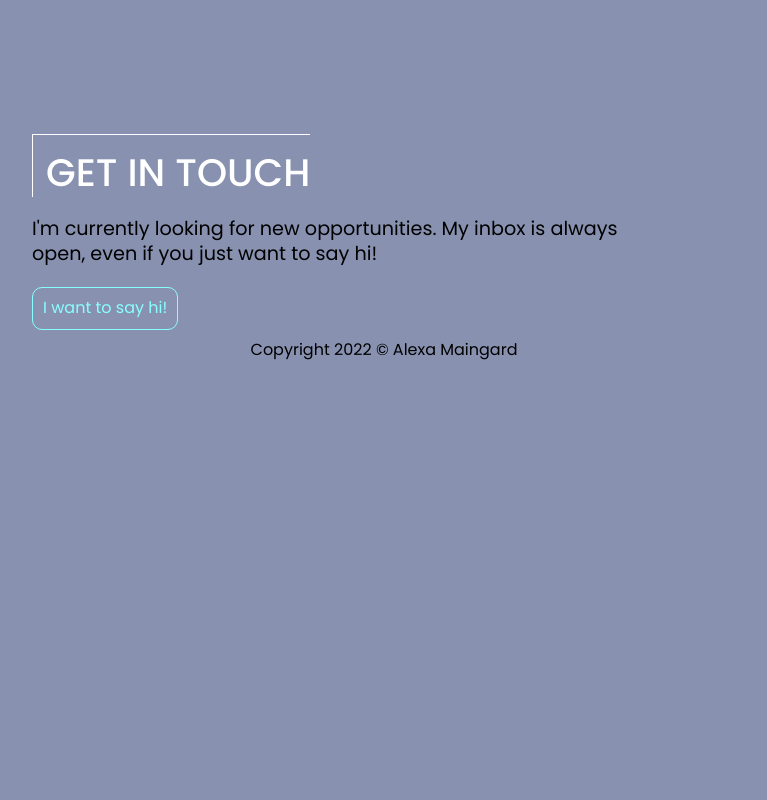
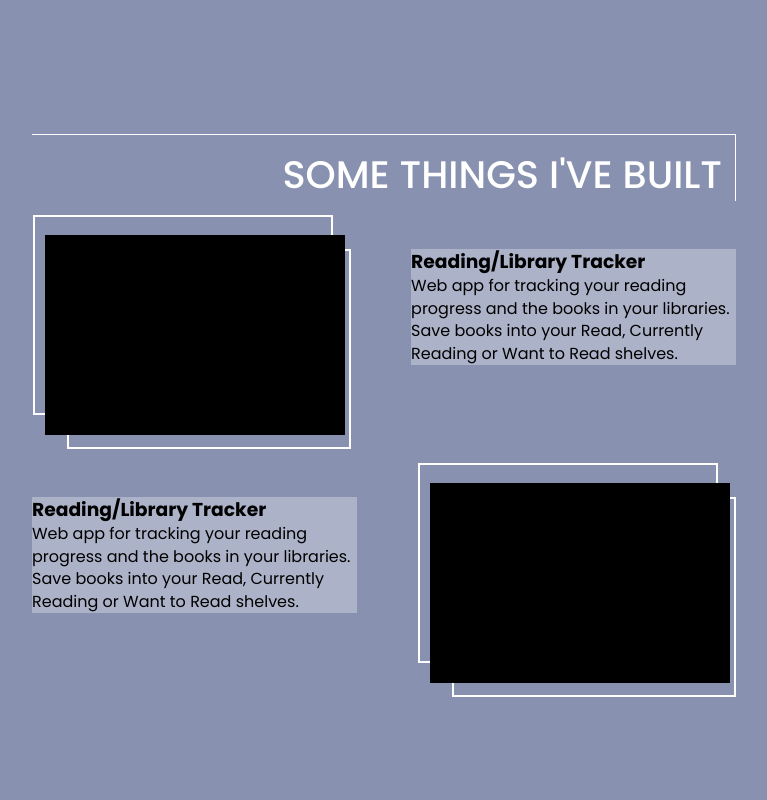
Before and after one commit to alexamaingard/merlina, a React (Create React App) app: page / in a window 1280 px wide. Shown: the part 1560-2360 px from the top of the page, without its empty margins (256-1023 px from the left). Before the commit the page ends 1930 px from the top, so only its background shows below. Built offline with nearby package versions, Linux system fonts and the light colour scheme.

Commit message:
add portfolio component and styles

```diff
--- a/src/App.js
+++ b/src/App.js
@@ -5,6 +5,7 @@ import { AboutPage } from "./components/AboutPage";
 import { Contact } from './components/Contact';
 import { Footer } from './components/Footer';
 import { Header } from "./components/Header";
+import { Portfolio } from './components/Portfolio';
 import { ProfilePage } from "./components/ProfilePage";
 import { SocialMedia } from "./components/SocialMedia";
 
@@ -19,6 +20,7 @@ export const App = () => {
             <ProfilePage />
             <Fade>
                 <AboutPage />
+                <Portfolio />
                 <Contact />
             </Fade>
             {/* <section>
--- /dev/null
+++ b/src/components/Portfolio.jsx
@@ -0,0 +1,37 @@
+import '../styles/portfolio.css'
+
+export const Portfolio = () => {
+    return(
+        <section className='portfolio-page' id='portfolio'>
+            <div className='portfolio-info'>
+                <h2>Some things I've built</h2>
+                <div className='portfolio-project'>
+                    <div className='outter-frame'>
+                        <div className='inner-frame'></div>
+                        <div className='portolio-image'></div>
+                    </div>
+                    <div className='project-info'>
+                        <h3>Reading/Library Tracker</h3>
+                        <p>
+                            Web app for tracking your reading progress and the books in your libraries.
+                            Save books into your Read, Currently Reading or Want to Read shelves.
+                        </p>
+                    </div>
+                </div>
+                <div className='portfolio-project'>
+                    <div className='project-info'>
+                        <h3>Reading/Library Tracker</h3>
+                        <p>
+                            Web app for tracking your reading progress and the books in your libraries.
+                            Save books into your Read, Currently Reading or Want to Read shelves.
+                        </p>
+                    </div>
+                    <div className='outter-frame'>
+                        <div className='inner-frame'></div>
+                        <div className='portolio-image'></div>
+                    </div>
+                </div>
+            </div>
+        </section>
+    )
+}
--- /dev/null
+++ b/src/styles/portfolio.css
@@ -0,0 +1,82 @@
+:root {
+    --portfolio-image-width: 300px;
+    --portfolio-image-height: 200px;
+    --margin-outter-frame: 35px;
+}
+
+.portfolio-page {
+    padding-top: var(--page-gap);
+    height: fit-content;
+    width: 100vw;
+    line-height: 1.4;
+    display: flex;
+    justify-content: center;
+    align-items: center;
+}
+
+.portfolio-info {
+    width: 55vw;
+}
+
+.portfolio-info h2 {
+    /* width: fit-content; */
+    font-size: var(--h2-font-size);
+    font-weight: var(--h2-font-weigth);
+    text-transform: uppercase;
+    color: white;
+    border-right: 1px solid white;
+    border-top: 1px solid white;
+    padding: 13px 13px 0 0;
+    display: flex;
+    justify-content: flex-end;
+}
+
+.portfolio-project {
+    padding-top: calc(var(--image-offset) * (-4));
+    display: flex;
+    gap: calc(var(--inner-page-gap) * 3);
+}
+
+.portfolio-project:nth-child(odd) {
+    justify-content: flex-end;
+}
+
+.outter-frame,
+.inner-frame {
+    height: var(--portfolio-image-height);
+    border: 2px solid white;
+}
+
+.outter-frame {
+    margin-left: var(--margin-outter-frame);
+    width: calc(var(--portfolio-image-width) + var(--margin-outter-frame));
+}
+
+.inner-frame {
+    width: var(--portfolio-image-width);
+    margin-bottom: var(--image-offset);
+    margin-left: calc(var(--image-offset) * 3);
+    margin-top: calc(var(--image-offset) * 3);
+    margin-right: calc(var(--image-offset) * 13);
+}
+
+.portolio-image {
+    width: var(--portfolio-image-width);
+    height: var(--portfolio-image-height);
+    background-color: rgba(0, 0, 0, 1);
+
+    margin-bottom: var(--image-offset);
+    margin-left: calc(var(--image-offset) * 2);
+    margin-top: calc(var(--image-offset) * 15);
+    margin-right: calc(var(--image-offset) * 2);
+}
+
+.project-info {
+    width: calc(var(--page-content-width) - var(--portfolio-image-width) - var(--inner-page-gap));
+    height: fit-content;
+    background-color: rgba(255, 255, 255, 0.3);
+}
+
+/* .project-info p {
+    width: 55ch;
+} */
```
